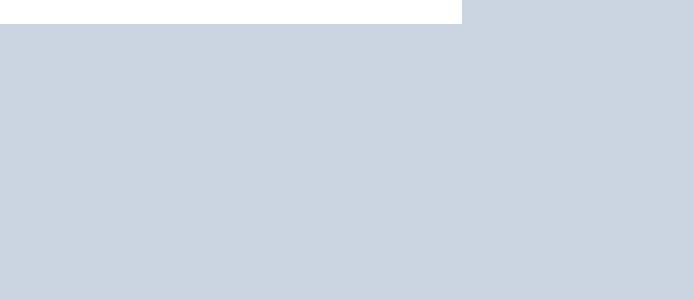
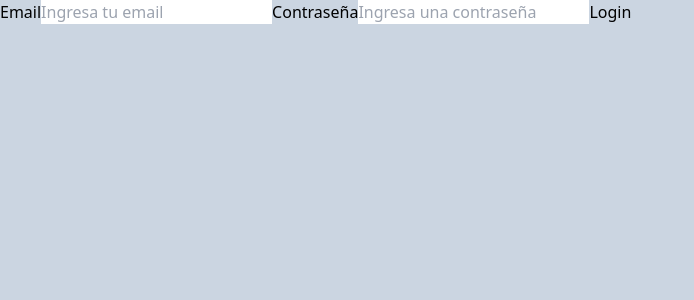
Before and after one commit to SI-proyect/front, a React (Vite) app: page /login in a window 1280 px wide. Shown: the top 300 px of the page, without its empty margins (0-694 px from the left). Built offline with nearby package versions, Linux system fonts and the light colour scheme; no server answers.

Commit message:
plus: Login con correo y contraseña

```diff
--- a/src/App.jsx
+++ b/src/App.jsx
@@ -1,5 +1,5 @@
 import {Routes, Route} from "react-router-dom"
-import { Home, Login, Register } from "./index"
+import { Home, Login, Register, ProtectedRoute } from "./index"
 import { AuthProvider } from './context/authContext'
 
 const App = () => {
@@ -13,7 +13,13 @@
         <AuthProvider>
 
           <Routes>
-            <Route path="/" element={<Home />}/>
+            <Route path="/" element={
+              <ProtectedRoute>
+
+                <Home />
+
+              </ProtectedRoute>
+            }/>
             <Route path="/login" element={<Login />}/>
             <Route path="/register" element={<Register />}/>
           </Routes>
--- /dev/null
+++ b/src/ProtectedRoute.jsx
@@ -0,0 +1,12 @@
+import { Navigate } from "react-router-dom";
+import { useAuth } from "./context/authContext";
+
+export function ProtectedRoute({ children }) {
+  const { user, loading } = useAuth();
+
+  if (loading) return <h1>Loading</h1>;
+
+  if (!user) return <Navigate to="/login" />;
+
+  return <>{children}</>;
+}
--- a/src/context/authContext.jsx
+++ b/src/context/authContext.jsx
@@ -1,5 +1,5 @@
-import { createContext, useContext } from "react";
-import { createUserWithEmailAndPassword } from "firebase/auth";
+import { createContext, useContext, useEffect, useState } from "react";
+import { createUserWithEmailAndPassword, signInWithEmailAndPassword, onAuthStateChanged, signOut } from "firebase/auth";
 import { auth } from "../firebase";
 
 export const authContext = createContext()
@@ -17,11 +17,26 @@
 
 export function AuthProvider({children}) {
 
+    const [user, setUser] = useState(null)
+    const [loading, setLoading] = useState(true)
+
     const signup = (email, password) => createUserWithEmailAndPassword(auth, email, password)
 
+    const login = (email, password) => signInWithEmailAndPassword(auth, email, password)
+
+    const logout = () => signOut(auth)
+
+    useEffect(() => {
+        const unsubscribe = onAuthStateChanged(auth, currenUser => {
+            setUser(currenUser)
+            setLoading(false)
+        })
+
+        return () => unsubscribe()
+    }, [])
 
     return (
-        <authContext.Provider value={{ signup }}>
+        <authContext.Provider value={{ signup, login, user, logout, loading }}>
             {children}
         </authContext.Provider>
     )
--- a/src/index.js
+++ b/src/index.js
@@ -1,3 +1,4 @@
 export { default as Home } from "./pages/Home.jsx";
 export { default as Login } from "./pages/auth/Login.jsx";
 export { default as Register } from "./pages/auth/Regsiter.jsx";
+export { ProtectedRoute } from "./ProtectedRoute.jsx";
--- a/src/pages/Home.jsx
+++ b/src/pages/Home.jsx
@@ -1,15 +1,24 @@
+import { useNavigate } from "react-router-dom"
 import { useAuth } from "../context/authContext"
 
 const Home = () => {
 
     // const authContext = useAuth()
-    const {user} = useAuth()
+    const {user, logout, loading} = useAuth()
+    const navigate = useNavigate()
 
-    console.log(user);
+    const handleLogout = async () => {
+        await logout()
+        // navigate('/login')
+    }
+
+    if (loading) return <h1>Loading</h1>
 
     return (
         <>
-            <h1>Home</h1>
+            <h1>Bienvenido {user.email}</h1>
+
+            <button onClick={handleLogout}>Logout</button>
         </>
     )
 
--- a/src/pages/auth/Login.jsx
+++ b/src/pages/auth/Login.jsx
@@ -1,4 +1,7 @@
-import { useState } from 'react'
+import { useState } from "react"
+import { useAuth } from '../../context/authContext'
+import { useNavigate } from "react-router-dom";
+
 
 const Login = () => {
 
@@ -7,20 +10,69 @@
         password: ""
     })
 
-    return (
-        <>
-            <div>
+    const [error, setError] = useState()
 
-                <form>
+    const { login } = useAuth()
+    const navigate = useNavigate()
 
-                    <input type="email" name="email" id="email" />
-                    <input type="password" name="password" id="password" />
+    const handleChange = ({ target: {name, value}}) => {
 
-                </form>
+        setUser({...user, [name]: value})
+    }
 
-            </div>
-        </>
-    )
+    const handleSubmit = async (e) => {
+        e.preventDefault()
+        setError('')
+
+        try {
+
+            await login(user.email, user.password)
+            navigate('/')
+
+        } catch(error) {
+
+            console.log(error.code);
+
+            if (error.code === "auth/invalid-credential") {
+                setError("El correo o la contraseña son invalidad")
+            } else if (error.code === "auth/user-not-found") {
+                setError("El usuario no existe o no ha sido registrado")
+            } else if (error.code === "auth/wrong-password") {
+                setError("La contraseña no es correcta")
+            }
+
+
+        }
+    }
+
+   return (
+    <>
+
+        {error && <p>{error}</p>}
+
+        <form onSubmit={handleSubmit}>
+            <label htmlFor="email">Email</label>
+            <input
+                type="email"
+                name="email"
+                id="email"
+                placeholder="Ingresa tu email"
+                onChange={handleChange}
+            />
+
+            <label htmlFor="password">Contraseña</label>
+            <input
+                type="password"
+                name="password"
+                id="password"
+                placeholder="Ingresa una contraseña"
+                onChange={handleChange}
+            />
+
+            <button>Login</button>
+        </form>
+    </>
+   )
 }
 
 export default Login
```
Also changed, not shown: src/ProtectedRoute.js (deleted).
